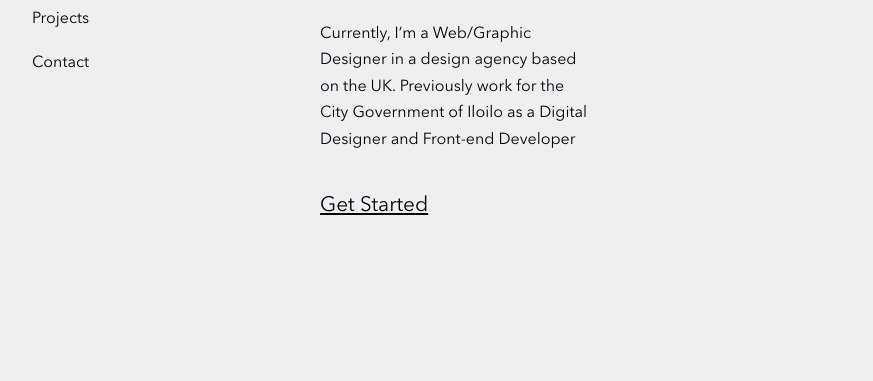
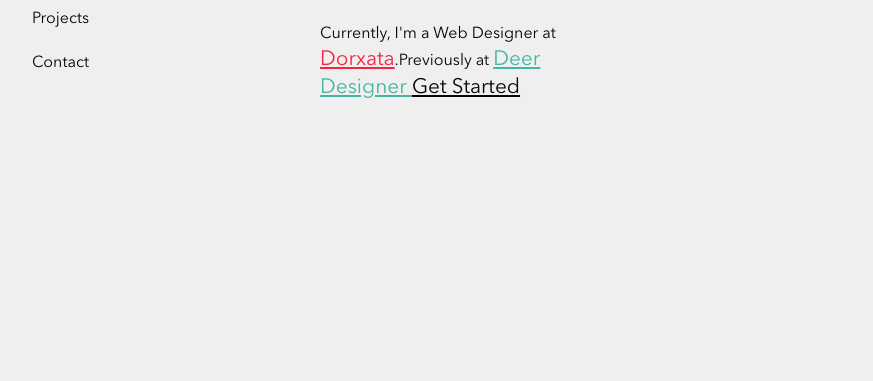
Before and after one commit to orvijude/orvi, a plain HTML site: page index.html in a window 1280 px wide. Shown: the part 173-554 px from the top of the page, without its empty margins (32-905 px from the left). Drawn offline with nearby package versions, Linux system fonts and the light colour scheme.

Commit message:
Update index.html

```diff
--- a/index.html
+++ b/index.html
@@ -44,9 +44,7 @@
     <section id="home" class="container content-wrapper">
         <div class="hero-wrapper">
             <h1 class="h1">Orvi Vilches</h1>
-            <p>Currently, I’m a Web/Graphic Designer in a design agency based on
-the UK. Previously work for the City Government of Iloilo as a Digital
-Designer and Front-end Developer</p>
+		<p>Currently, I'm a Web Designer at <a href="https://www.dorxata.com/" target="_blank" style="color:#f4263e;">Dorxata</a>.Previously at <a href="https://deerdesigner.com/" target="_blank" style="color:#43B5A0;">Deer Designer</a</p>
             <a id="getStarted" href="#about">Get Started</a>
         </div>
     </section>
```
